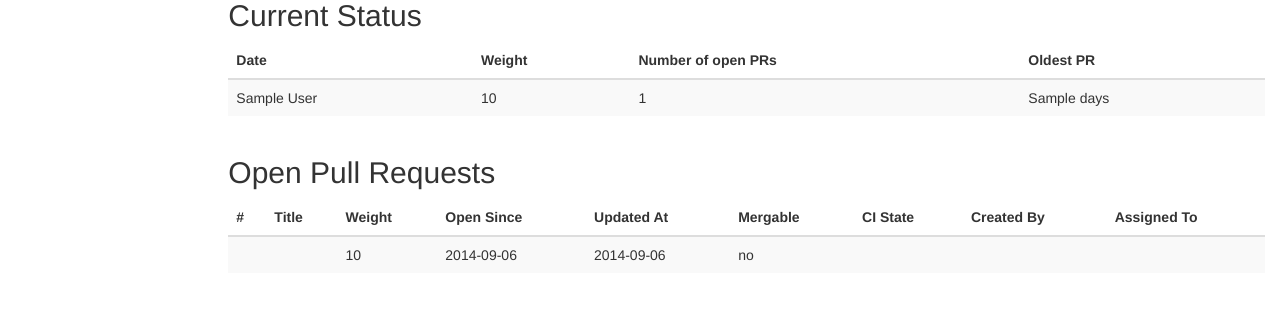
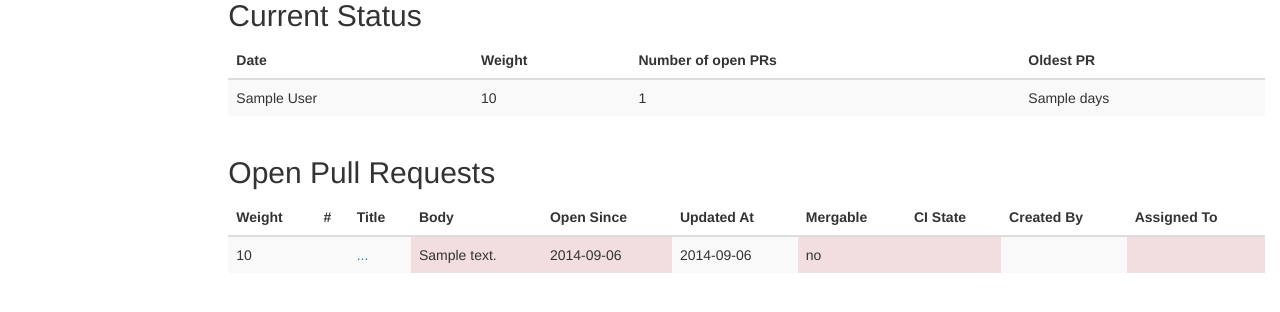
Before and after one commit to dazz/repo-pr-stats, a PHP site: template views/repository.twig in a window 1280 px wide. Shown: the part 220-532 px from the top of the page. Run offline with PHP 8.4, Linux system fonts and the light colour scheme; the template is opened without the code that fills it: most values are stand-ins (such as "Sample title", 1, 10 or a date in 2020); some libraries are stand-ins or nearby versions.

Commit message:
colorful displaying the the goods and the not-so-goods

```diff
--- a/views/repository.twig
+++ b/views/repository.twig
@@ -38,9 +38,10 @@
             <table class="table table-striped table-hover">
                 <thead>
                 <tr>
+                    <th>Weight</th>
                     <th>#</th>
                     <th>Title</th>
-                    <th>Weight</th>
+                    <th>Body</th>
                     <th>Open Since</th>
                     <th>Updated At</th>
                     <th>Mergable</th>
@@ -54,22 +55,40 @@
                     {% for pullRequest in record.pullRequests %}
                         {% set pull = pullRequest.data %}
                         {% set lastStatus = pullRequest.data_statuses_last is defined ? pullRequest.data_statuses_last : {'target_url':''} %}
+                        {% set stats = pullRequest.data_stats %}
                         <tr>
-                            <td><a href="{{ pull.html_url }}" title="{{ pull.body }}">
-                                    {{ pull.number }}</a>
+                            <td>{{ pullRequest.data_stats is defined ? pullRequest.data_stats.sum : 0}}</td>
+                            <td>
+                                <a href="{{ pull.html_url }}" title="{{ pull.body }}">{{ pull.number }}</a>
                             </td>
-                            <td><a href="{{ pull.html_url }}" title="{{ pull.body }}">
-                                    {{ pull.title }}</a>
+                            <td><a href="{{ pull.html_url }}" title="{{ pull.title }}">{{ pull.title[:25] ~ ' ...' }}</a></td>
+                            <td
+                                    class="{{ stats.body > 0 ? 'danger' : 'success' }}"
+                                    title="{{ stats.body > 0 ? 'PR has no description, please add one.' : 'Description exists' }}">
+                                {{ pullRequest.body[:20] }}
                             </td>
-                            <td>{{ pullRequest.data_stats is defined ? pullRequest.data_stats.sum : 0}}</td>
-                            <td>{{ pull.created_at|date("Y-m-d") }}</td>
+                            <td
+                                    class="{{ stats.age > 0 ? 'danger' : 'success' }}"
+                                    title="{{ stats.age > 0 ? 'Open for too long, please close or integrate' : 'It\'s fresh' }}">
+                                {{ pull.created_at|date("Y-m-d") }}
+                            </td>
                             <td>{{ pull.updated_at|date("Y-m-d") }}</td>
-                            <td>{{ pull.mergeable ? 'yes' : 'no' }}</td>
-                            <td><a href="{{ lastStatus.target_url }}" title="State of integration">
-                                    {{ pull.mergeable_state }}</a>
+                            <td
+                                    class="{{ stats.mergeable > 0 ? 'danger' : 'success' }}"
+                                    title="{{ stats.mergeable_state > 0 ? 'Tests fail' : 'Integratable' }}">
+                                {{ pull.mergeable ? 'yes' : 'no' }}
+                            </td>
+                            <td
+                                    class="{{ stats.mergeable_state > 0 ? 'danger' : 'success' }}"
+                                    title="{{ stats.mergeable_state > 0 ? 'Tests fail' : 'Integratable' }}">
+                                <a href="{{ lastStatus.target_url }}" title="State of integration">{{ pull.mergeable_state }}</a>
                             </td>
                             <td>{{ pull.user.login }}</td>
-                            <td>{{ pull.assignee ? pull.assignee.login : '' }}</td>
+                            <td
+                                    class="{{ stats.assignee > 0 ? 'danger' : 'success' }}"
+                                    title="{{ stats.assignee > 0 ? 'PR is not assigned to someone, please assign.' : 'Someone cares' }}">
+                                {{ pull.assignee ? pull.assignee.login : '' }}
+                            </td>
                         </tr>
                     {% endfor %}
                 {% endblock %}
@@ -79,3 +98,33 @@
     </div>
 
 {% endblock %}
+
+{% block prStats %}
+<table class="pr-stats">
+    <tr>
+        <td>age</td>
+        <td>{{ stats.age > 0 ? 'Open for too long, please close or integrate' : 'It\'s fresh' }}</td>
+        <td class="text-right">+{{ stats.age }}</td>
+    </tr>
+    <tr>
+        <td>PR body</td>
+        <td>{{ stats.body > 0 ? 'PR has no description, please add one.' : 'Description exists' }}</td>
+        <td class="text-right">+{{ stats.body }}</td>
+    </tr>
+    <tr>
+        <td>assignee</td>
+        <td>{{ stats.assignee > 0 ? 'PR is not assigned to someone, please assign.' : 'Someone cares' }}</td>
+        <td class="text-right">+{{ stats.assignee }}</td>
+    </tr>
+    <tr>
+        <td>mergeable</td>
+        <td>{{ stats.mergeable > 0 ? 'Not mergeable, please update' : 'Can be merged' }}</td>
+        <td class="text-right">+{{ stats.mergeable }}</td>
+    </tr>
+    <tr>
+        <td>CI</td>
+        <td>{{ stats.mergeable_state > 0 ? 'Tests fail' : 'Integratable' }}</td>
+        <td class="text-right">+{{ stats.mergeable_state }}</td>
+    </tr>
+</table>
+{% endblock %}
```
Also changed, not shown: web/dashboard.css (+8 -0 lines).
